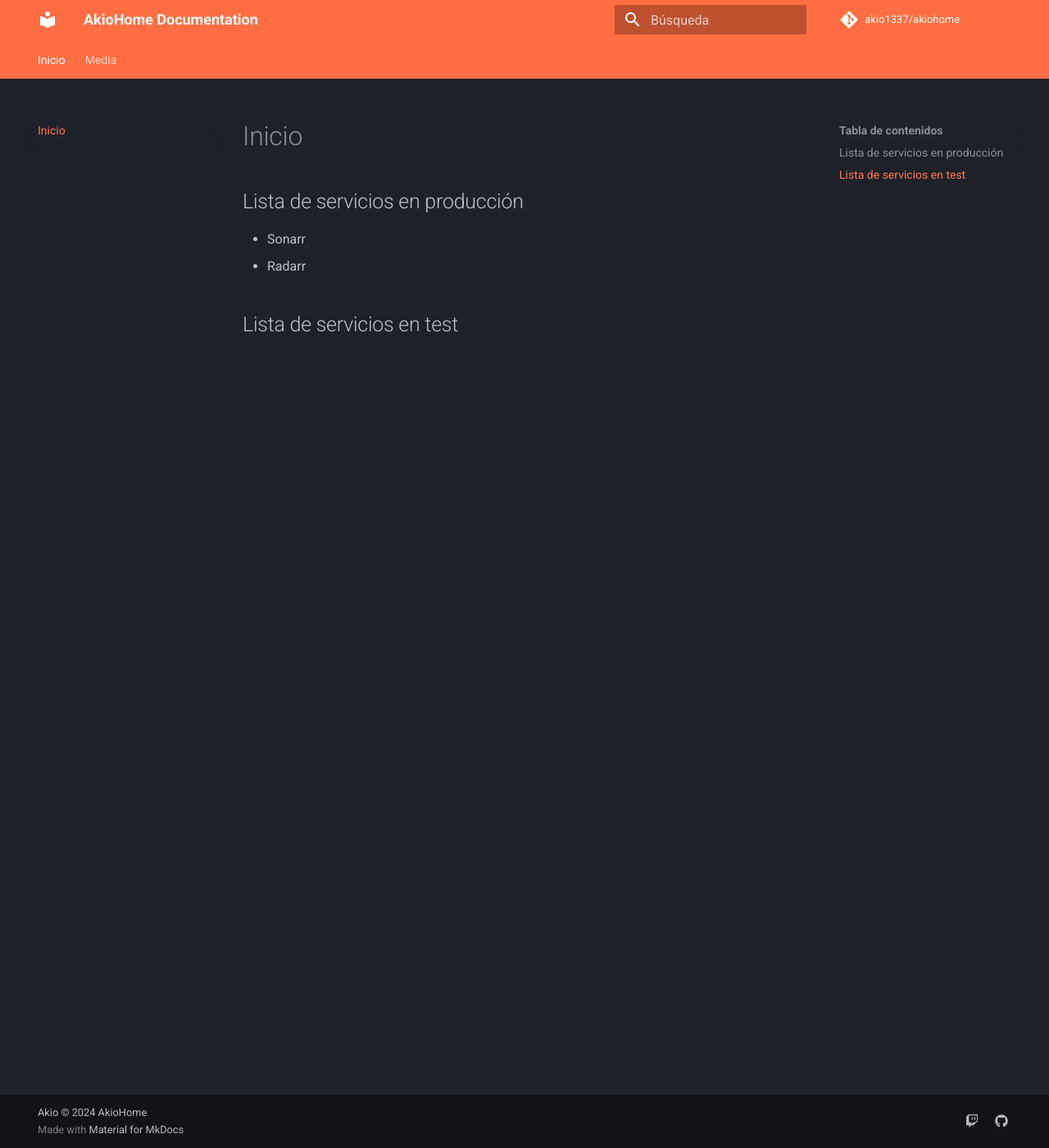
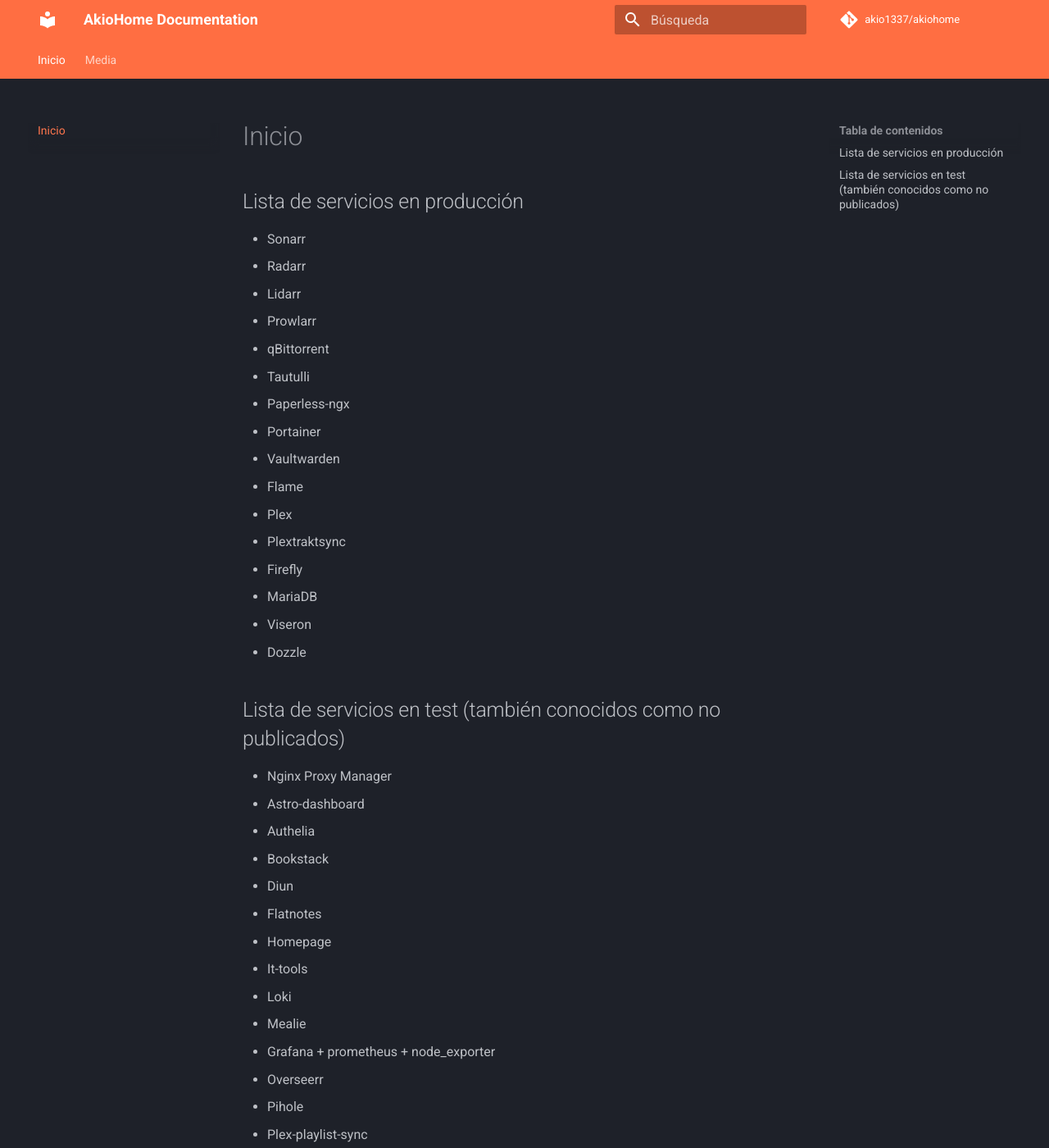
Before and after one commit to akio1337/akiohome-docs, an MkDocs documentation site: the page built from docs/index.md, in a window 1280 px wide and 1400 px high. Shown: the whole window at 82% size. Built offline with MkDocs 1.6.1 and Material for MkDocs 9.7.7, drawn with Linux system fonts in a browser that asks for light colours; comment, search, counter and statistics services are not loaded; some of the changed text lies outside the part shown.

Commit message:
added test list

```diff
--- a/docs/index.md
+++ b/docs/index.md
@@ -2,4 +2,37 @@
 ## Lista de servicios en producción
 - Sonarr
 - Radarr
-## Lista de servicios en test
+- Lidarr
+- Prowlarr
+- qBittorrent
+- Tautulli
+- Paperless-ngx
+- Portainer
+- Vaultwarden
+- Flame
+- Plex
+- Plextraktsync
+- Firefly
+- MariaDB
+- Viseron
+- Dozzle
+## Lista de servicios en test (también conocidos como no publicados)
+- Nginx Proxy Manager
+- Astro-dashboard
+- Authelia
+- Bookstack
+- Diun
+- Flatnotes
+- Homepage
+- It-tools
+- Loki
+- Mealie
+- Grafana + prometheus + node_exporter
+- Overseerr
+- Pihole
+- Plex-playlist-sync
+- Syncthing
+- Traefik
+- Uptime-kuma
+- Varken
+- Watchtower
```
